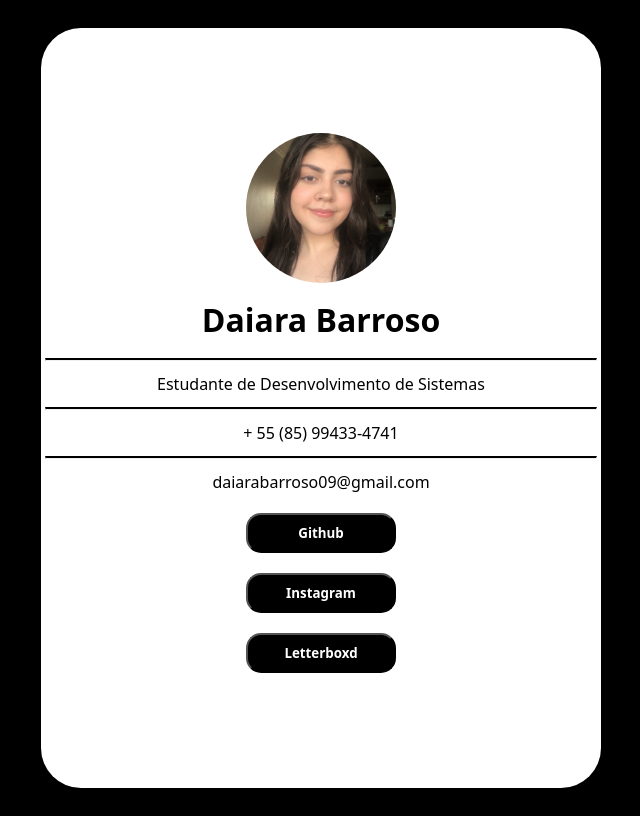
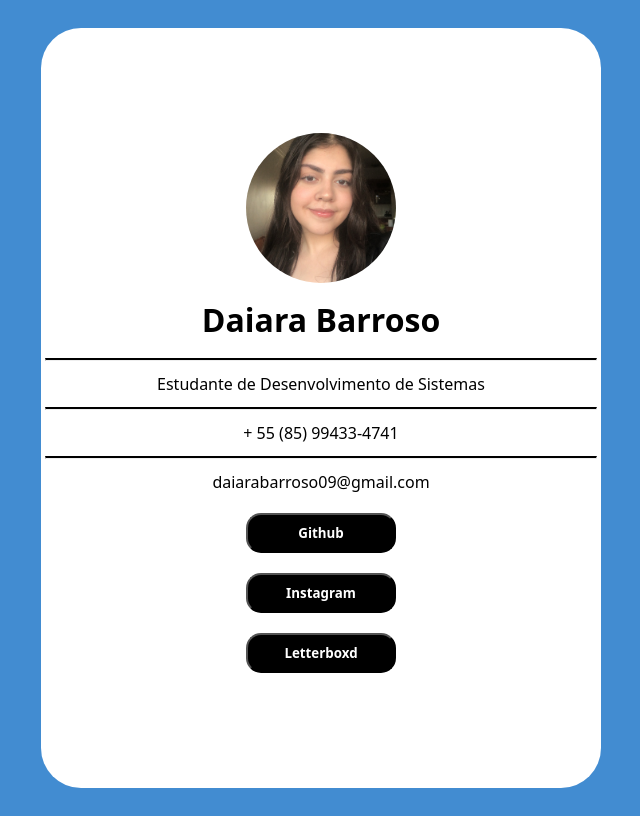
Before and after one commit to daiaraaa/-projeto3-criando-um-componente-profile, a React (Vite) app: page / in a window 1280 px wide. Shown: the whole page, without its empty margins (319-959 px from the left). Built offline with nearby package versions, Linux system fonts and the light colour scheme.

Commit message:
Update globals.css

```diff
--- a/src/globals.css
+++ b/src/globals.css
@@ -4,5 +4,5 @@ body {
     align-items: center;
     border-radius: 5px;
     padding:20px;
-    background-color: black;
+    background-color: #428CD1;
 }
```
